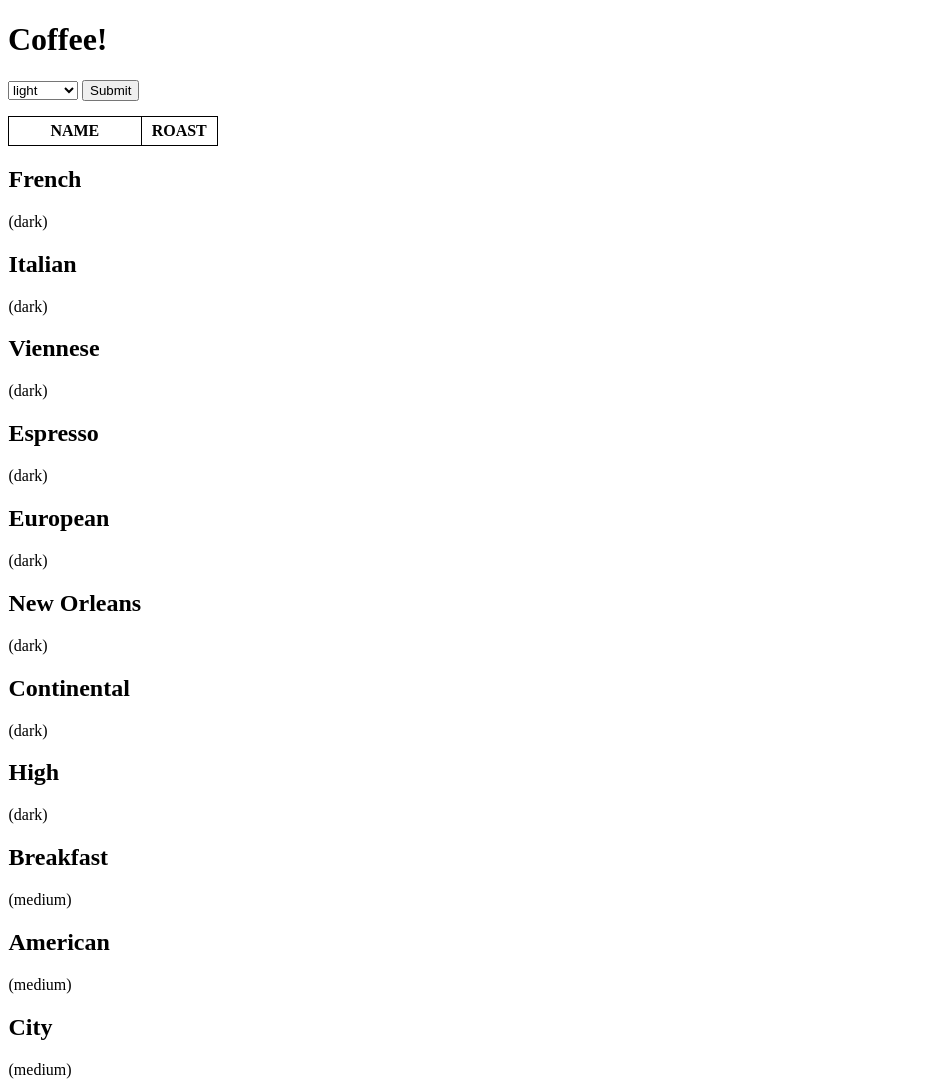
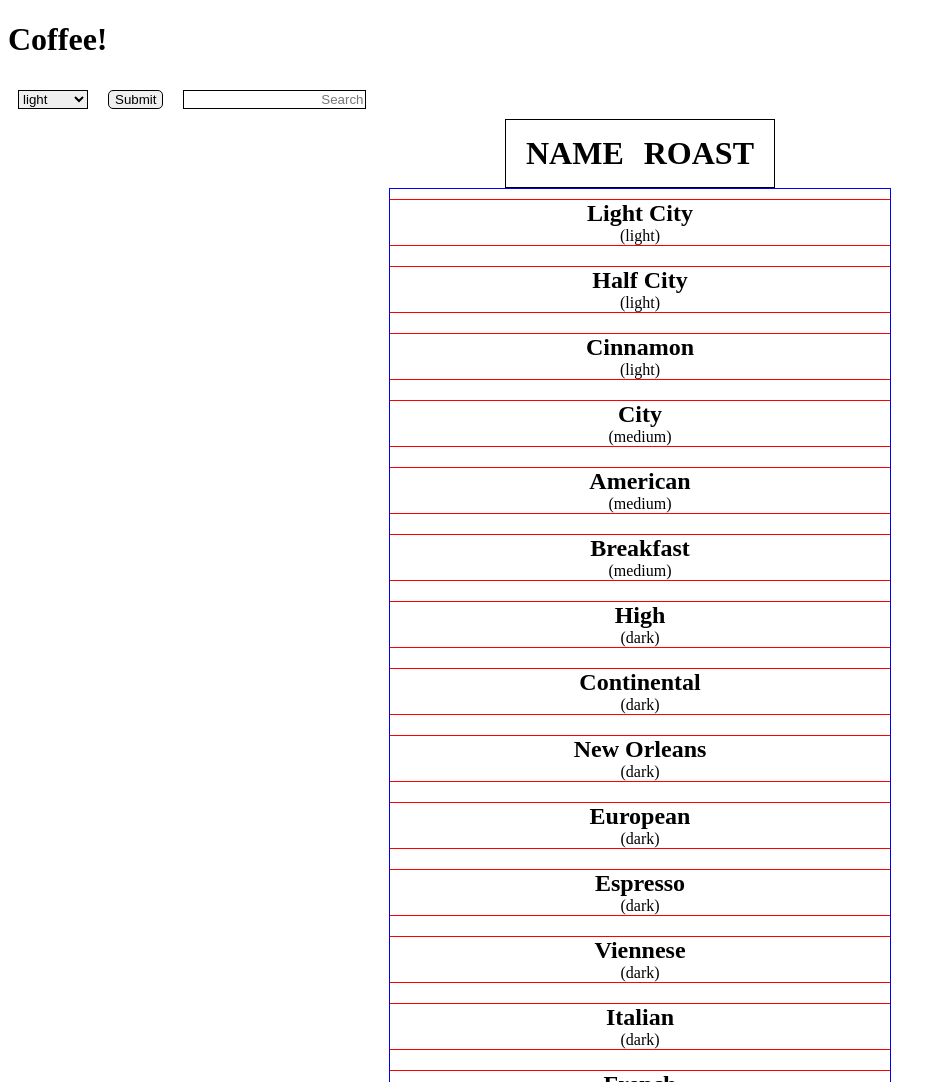
Before and after one commit to Jerik0/Shoppy-bean, a plain HTML site: page coffee-project/index.html in a window 1280 px wide. Shown: the top 1082 px of the page, without its empty margins (0-946 px from the left). Drawn offline with Linux system fonts and the light colour scheme.

Commit message:
changed alignment and containment of divs rendering coffees. coffees will now render in ascending order when page loads.

```diff
--- a/coffee-project/index.html
+++ b/coffee-project/index.html
@@ -8,25 +8,25 @@
 <body>
     <h1>Coffee!</h1>
 
-    <form>
-        <label for="roast-selection"></label>
-        <select id="roast-selection">
+    <form id="coffee-form">
+        <select id="roast-selection" class="coffee-form-item">
             <option>light</option>
             <option>medium</option>
             <option>dark</option>
         </select>
-        <input id="submit" type="submit" />
+        <input id="submit" type="submit" class="coffee-form-item"/>
+        <input id="search" type="text" placeholder="Search" class="coffee-form-item"/>
     </form>
 
-    <table>
-        <thead>
-            <tr>
-                <th>NAME</th>
-                <th>ROAST</th>
-            </tr>
-        </thead>
-        <tbody id="coffees"></tbody>
-    </table>
+    <div id="coffee-container">
+        <div id="head-container">
+            <div id="head-div">
+                <h1 class="head-div-h1">NAME</h1>
+                <h1 class="head-div-h1">ROAST</h1>
+            </div>
+        </div>
+        <div id="coffees"></div>
+    </div>
 
     <script src="main.js"></script>
 </body>
--- a/coffee-project/main.js
+++ b/coffee-project/main.js
@@ -11,7 +11,7 @@ const renderCoffee = (coffee) => {
 
 const renderCoffees = (coffees) => {
     let html = '';
-    for(let i = coffees.length - 1; i >= 0; i--) {
+    for(let i = 0; i <= coffees.length -1; i++) {
         html += renderCoffee(coffees[i]);
     }
     return html;
--- a/coffee-project/style.css
+++ b/coffee-project/style.css
@@ -1,9 +1,64 @@
-table {
-    border-collapse: collapse;
-    margin: 15px 0;
+html, body {
+  box-sizing: border-box;
 }
 
-td, th {
-    border: 1px solid black;
-    padding: 5px 10px;
+#coffee-container {
+  display: flex;
+  flex-direction: column;
+  justify-content: center;
+  align-items: center;
 }
+
+#head-div {
+  border: 1px solid black;
+  padding: 5px 10px;
+  display: flex;
+}
+
+.head-div-h1 {
+  margin: 5px;
+  padding: 5px;
+}
+
+#coffees {
+  width: 500px;
+  overflow: scroll;
+  border: 1px solid blue;
+  display: flex;
+  flex-direction: column;
+  justify-content: center;
+  align-items: center;
+}
+
+.coffee {
+  width: 100%;
+  overflow: visible;
+  align-content: center;
+  text-align: center;
+  border: 1px solid red;
+  display: flex;
+  flex-direction: column;
+  margin: 10px;
+}
+
+.coffee > h2, .coffee > p {
+  margin: 0;
+}
+
+#coffee-form {
+  display: flex;
+  flex-direction: row;
+}
+
+.coffee-form-item {
+  margin: 10px;
+  border: 1px solid black;
+}
+
+#submit {
+  border-radius: 5px;
+}
+
+#search {
+  text-align: right;
+}
```
